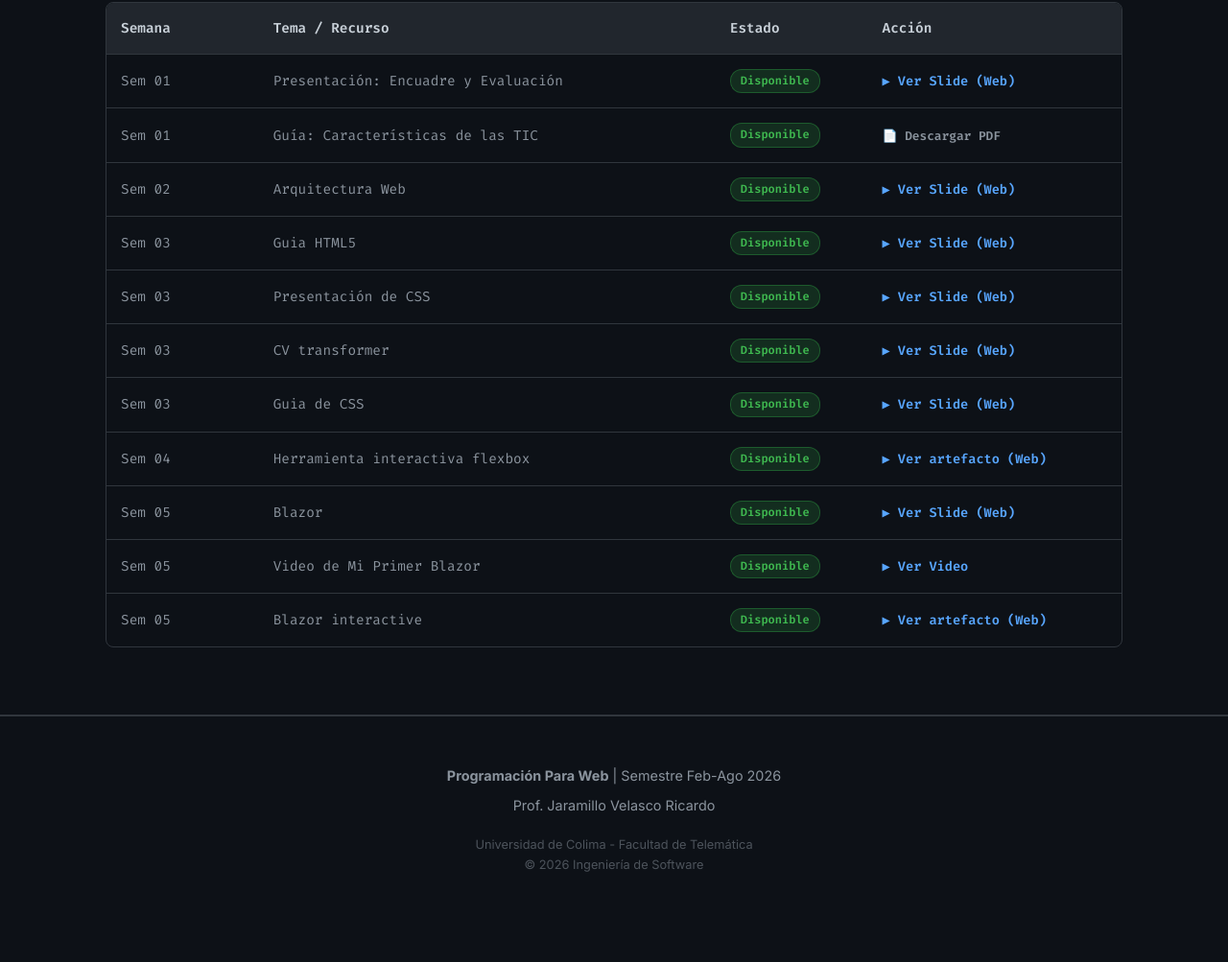
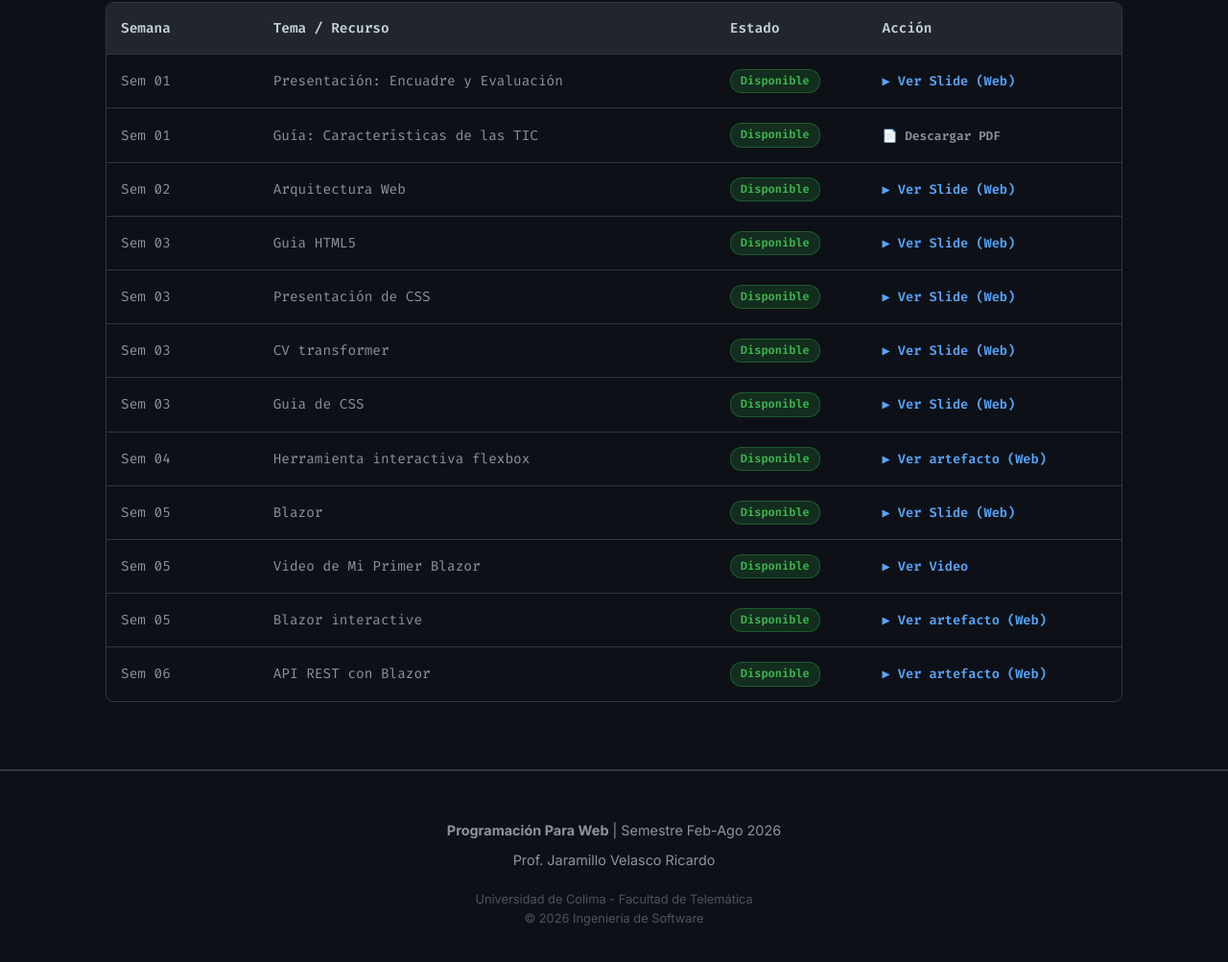
Before and after one commit to rjaramillov/programacionweb4, a plain HTML site: page index.html in a window 1280 px wide. Shown: the part 1537-2540 px from the top of the page at 96% size. Before the commit the page ends 2507 px from the top, so only its background shows below. Drawn offline with Linux system fonts and the light colour scheme.

Commit message:
Update index.html

```diff
--- a/index.html
+++ b/index.html
@@ -644,7 +644,17 @@
                                 </a>
                             </td>
                         </tr>
-
+                        <tr>
+                            <td class="mono-font">Sem 06</td>
+                            <td>API REST con Blazor</td>
+                            <td><span class="status-pill status-ready">Disponible</span></td>
+                            <td>
+                                <!-- ENLACE A TU SLIDE HTML -->
+                                <a href="slides/ApiREST_blazor.html" target="_blank" class="action-link action-html">
+                                    ▶ Ver artefacto (Web)
+                                </a>
+                            </td>
+                        </tr>
 
 
                     </tbody>
```
